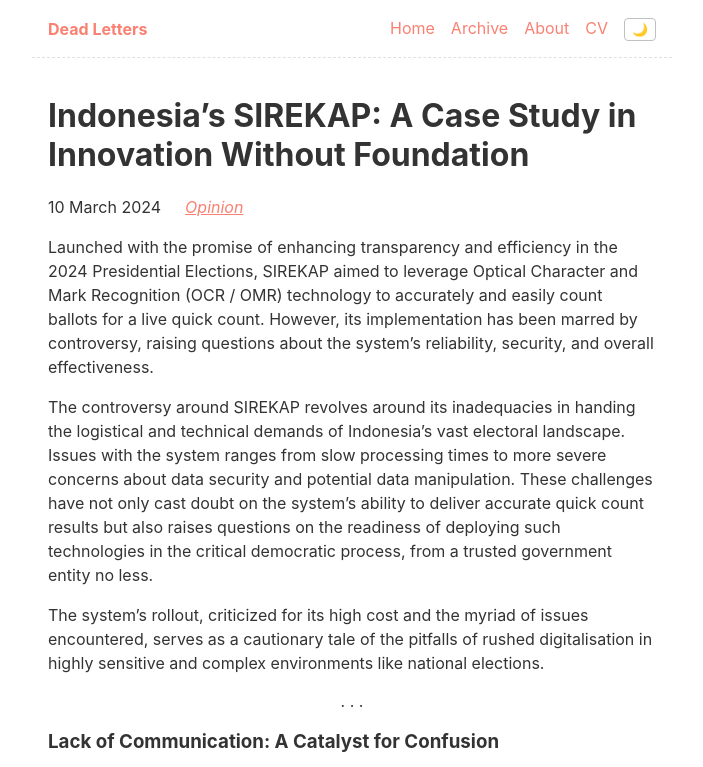
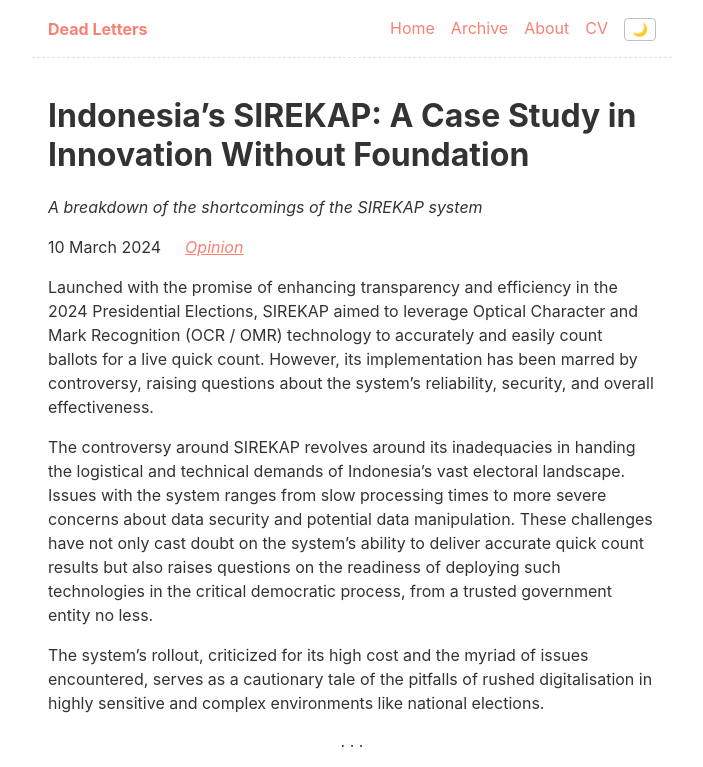
Before and after one commit to raka-gunarto/raka.gunar.to, an Eleventy site: page content/blog/2024/03/10/sirekap/sirekap.md in a window 1280 px wide. Shown: the top 767 px of the page, without its empty margins (288-991 px from the left). Built offline with nearby package versions, Linux system fonts and the light colour scheme; Eleventy itself is replaced by a stand-in of ours; some packages are replaced by stand-ins of ours; files that its build step writes are made by us from their sources; what @zachleat/heading-anchors, eleventy-plugin-transformdom, medium-zoom, zod-validation-error would draw is missing.

Commit message:
Add description into the post template

```diff
--- a/_includes/layouts/post.njk
+++ b/_includes/layouts/post.njk
@@ -13,6 +13,7 @@ layout: layouts/base.njk
 {%- endif %}
 
 <h1>{{ title }}</h1>
+<p><em>{{ description }}</em></p>
 
 <ul class="post-metadata">
 	<li><time datetime="{{ page.date | htmlDateString }}">{{ page.date | readableDate }}</time></li>
```
